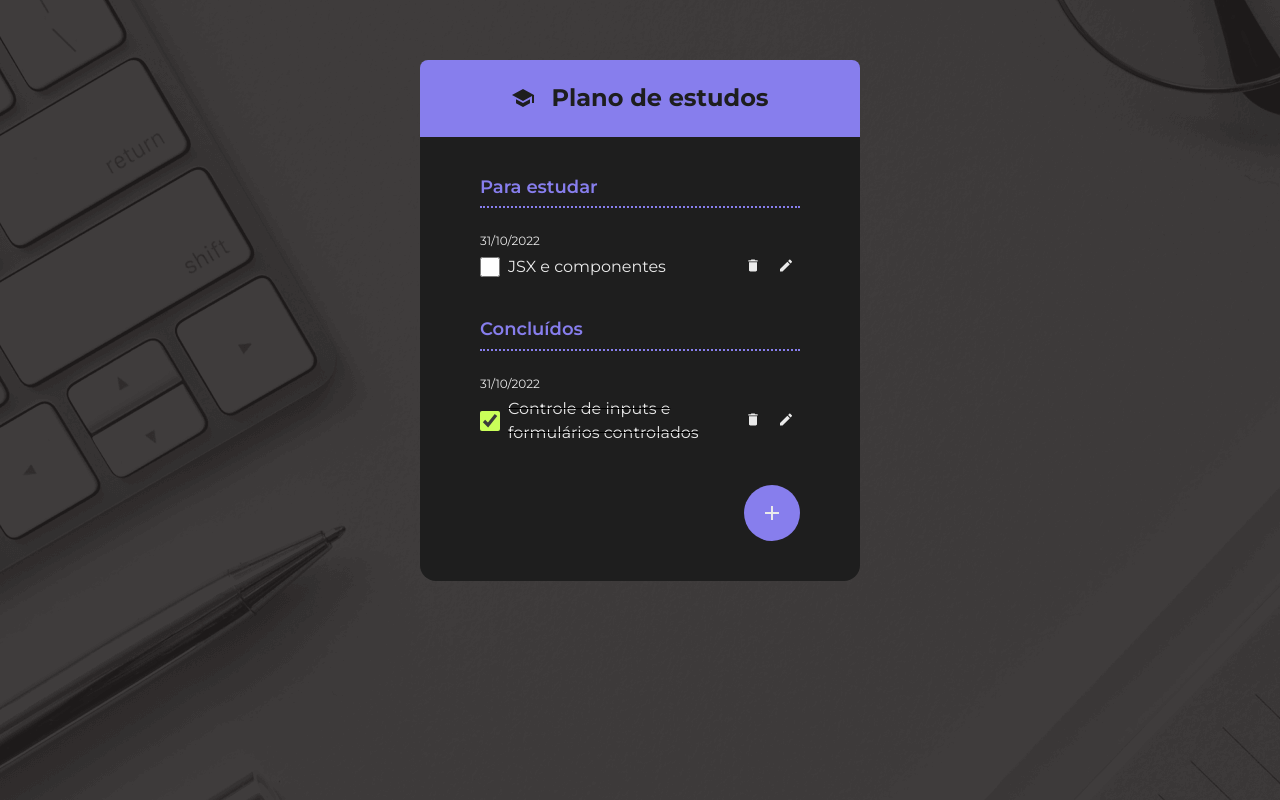
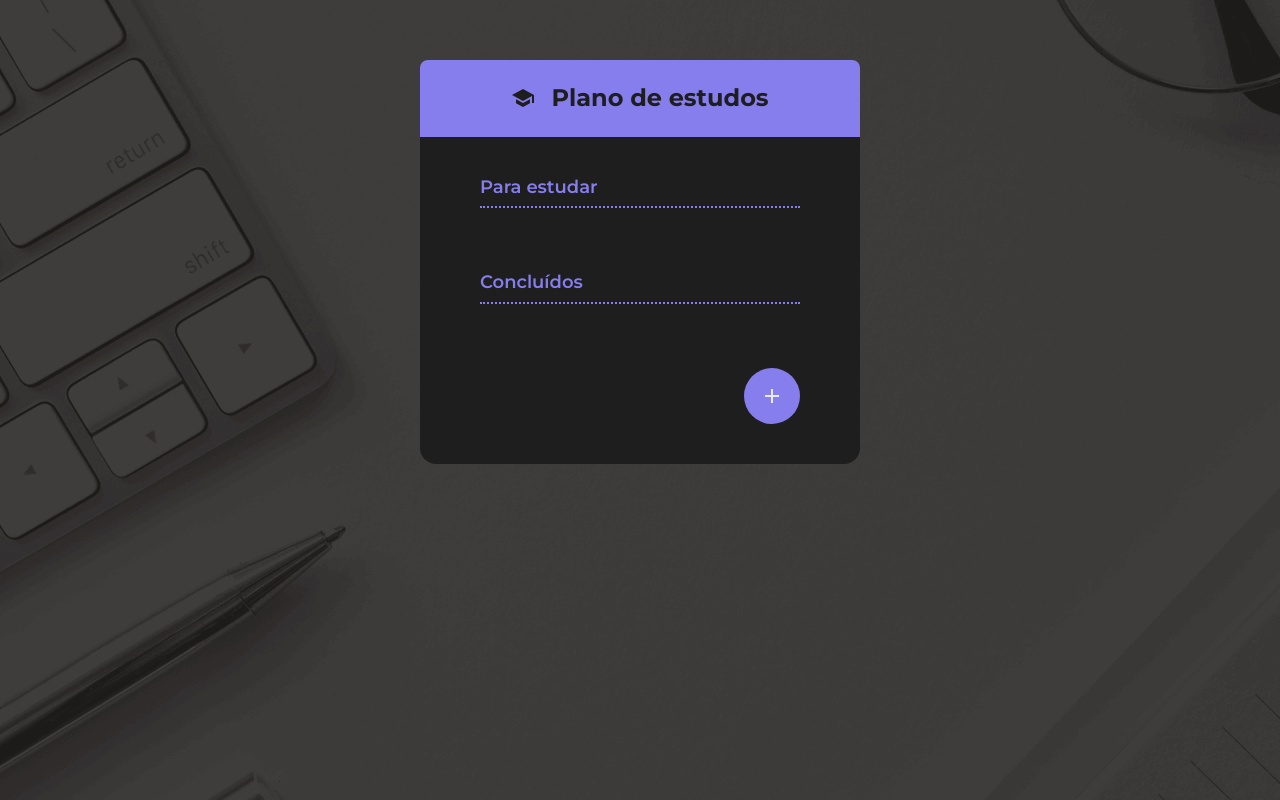
Before and after one commit to Ikejiri-1/react-todo-list-projeto-inicial, a React (Vite) app: page / in a window 1280 px wide. Built offline with nearby package versions, Linux system fonts and the light colour scheme.

Commit message:
localStorage adicionada

```diff
--- a/src/components/ToDoProvider/index.jsx
+++ b/src/components/ToDoProvider/index.jsx
@@ -1,22 +1,15 @@
-import { useState } from "react";
+import { useEffect, useState } from "react";
 import ToDoContext from "./ToDoContext";
 
+const ToDos = "toDos";
 export function ToDoProvider({ children }) {
-  const [toDos, setToDos] = useState([
-    {
-      id: 1,
-      description: "JSX e componentes",
-      completed: false,
-      createdAt: "2022-10-31",
-    },
-    {
-      id: 2,
-      description: "Controle de inputs e formulários controlados",
-      completed: true,
-      createdAt: "2022-10-31",
-    },
-  ]);
+  const savedToDo = localStorage.getItem(ToDos);
 
+  const [toDos, setToDos] = useState(savedToDo ? JSON.parse(savedToDo) : []);
+
+  useEffect(() => {
+    localStorage.setItem(ToDos, JSON.stringify(toDos));
+  }, [toDos]);
   function addToDo(formData) {
     const description = formData.get("description");
     setToDos((prevState) => {
```
